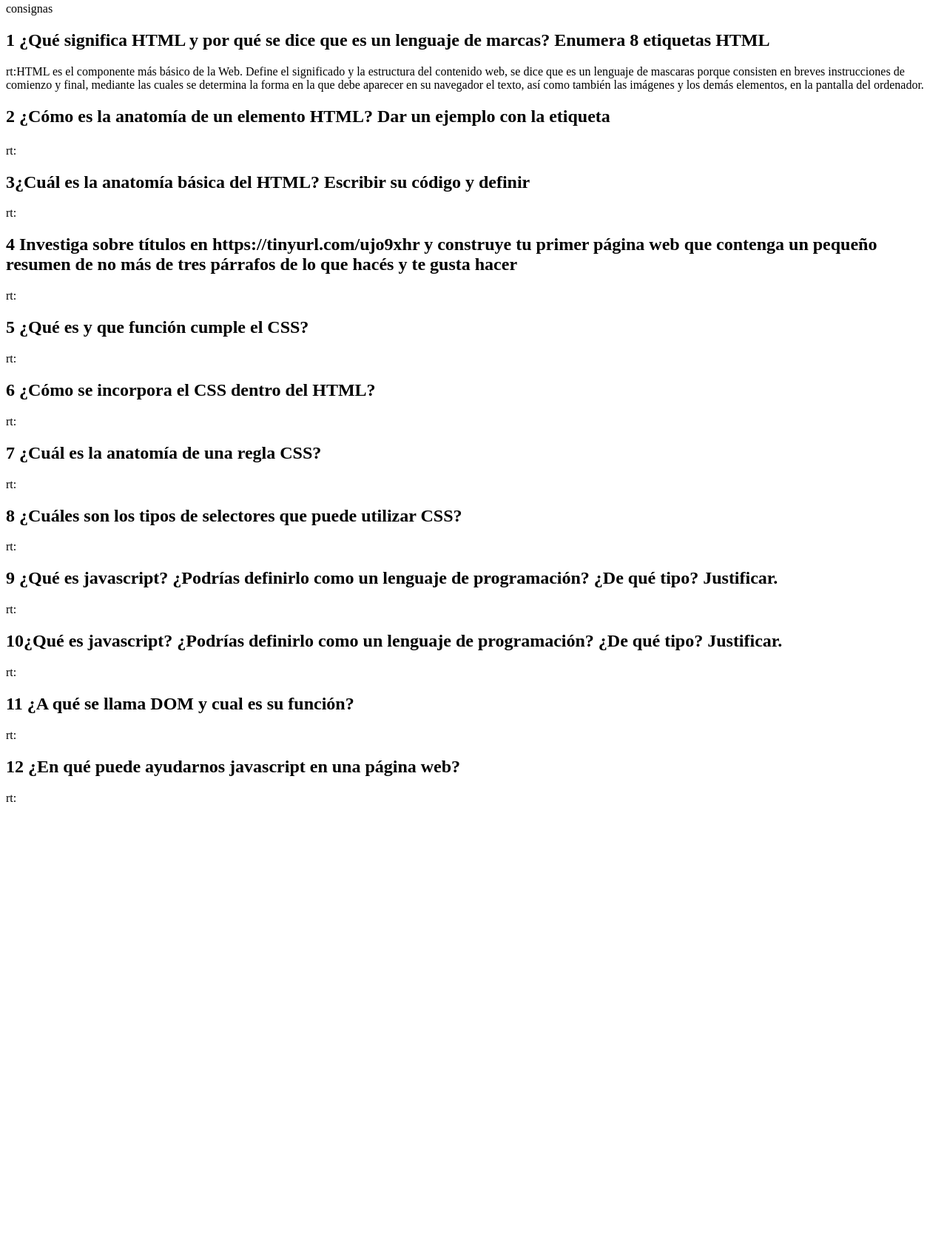
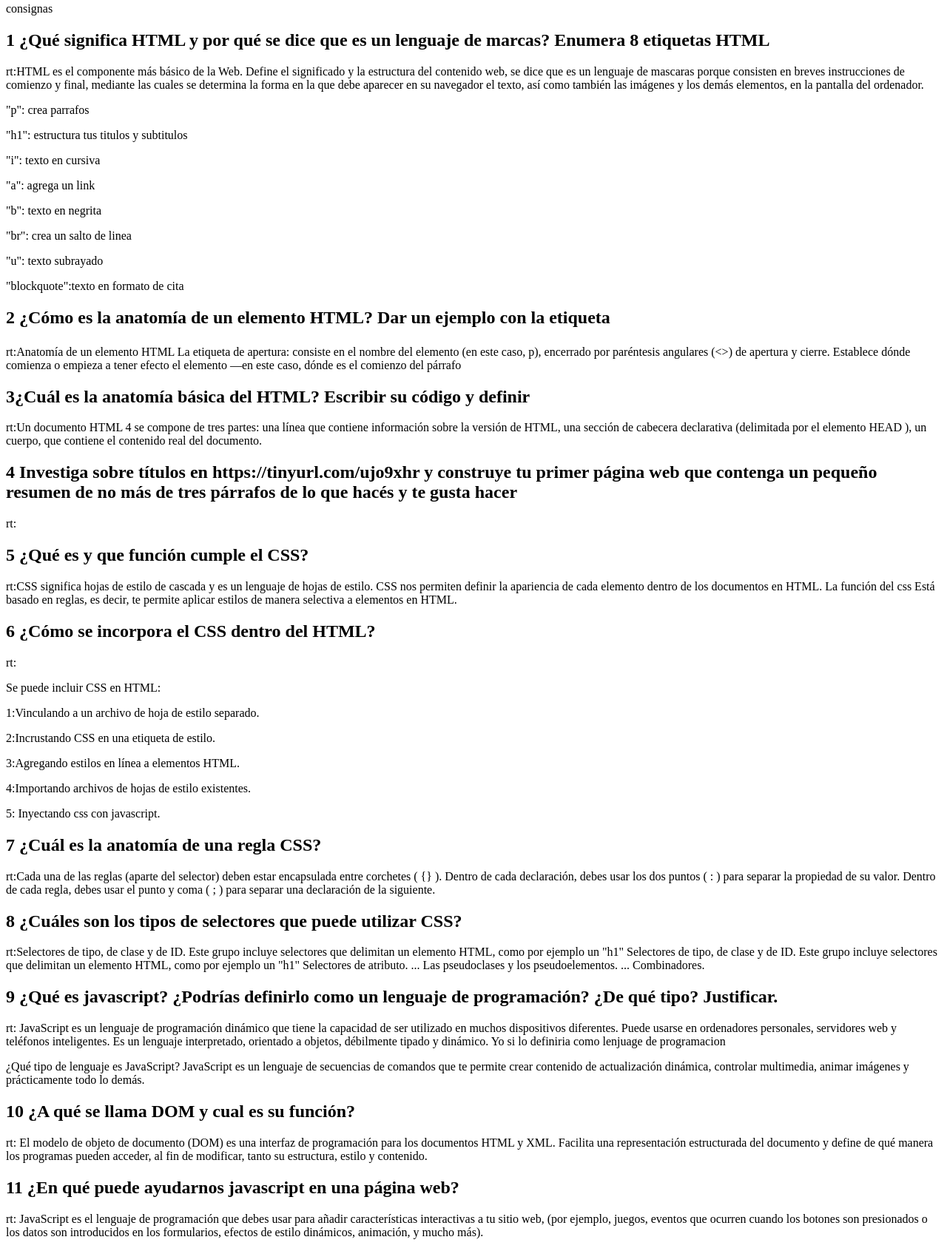
Before and after one commit to thePERRX/prueba, a plain HTML site: page index.html in a window 1280 px wide. Shown: the part 77-1768 px from the top of the page at 74% size. Before the commit the page ends 1181 px from the top, so only its background shows below. Drawn offline with Linux system fonts and the light colour scheme.

Commit message:
pregunta 11

```diff
--- a/index.html
+++ b/index.html
@@ -1,43 +1,104 @@
 <!DOCTYPE html>
 <html lang="es">
+
 <head>
     <meta charset="UTF-8">
     <meta name="viewport" content="width=device-width, initial-scale=1.0">
     <title>TRABAJO PRACTICO Nº1</title>
 </head>
+
 <body>
     <H1>TRABAJO PRACTICO Nº1</H1>
     <p>consignas</p>
     <h2>1 ¿Qué significa HTML y por qué se dice que es un lenguaje de marcas? Enumera 8 etiquetas
         HTML</h2>
-    <p>rt:HTML es el componente más básico de la Web. Define el significado y la estructura del contenido web, se dice que es un lenguaje de mascaras porque consisten en breves instrucciones de comienzo y final, mediante las cuales se determina la forma en la que debe aparecer en su navegador el texto, así como también las imágenes y los demás elementos, en la pantalla del ordenador.</p>
-    <h2>2 ¿Cómo es la anatomía de un elemento HTML? Dar un ejemplo con la etiqueta <p></p></h2>
-    <p>rt:</p>
-    <h2> 3¿Cuál es la anatomía básica del HTML? Escribir su código y definir <!DOCTYPE html> <html>
-        </html> <head></head> <meta charset="utf-8"> <title></title> <body></body></h2>
-        <p>rt:</p>
+    <p>rt:HTML es el componente más básico de la Web. Define el significado y la estructura del contenido web, se dice
+        que es un lenguaje de mascaras porque consisten en breves instrucciones de comienzo y final, mediante las cuales
+        se determina la forma en la que debe aparecer en su navegador el texto, así como también las imágenes y los
+        demás elementos, en la pantalla del ordenador.</p>
+    <p>"p": crea parrafos</p>
+    <p>"h1": estructura tus titulos y subtitulos </p>
+    <p>"i": texto en cursiva </p>
+    <p>"a": agrega un link </p>
+    <p>"b": texto en negrita</p>
+    <p>"br": crea un salto de linea</p>
+    <p>"u": texto subrayado</p>
+    <p>"blockquote":texto en formato de cita</p>
+    <h2>2 ¿Cómo es la anatomía de un elemento HTML? Dar un ejemplo con la etiqueta <p></p>
+    </h2>
+    <p>rt:Anatomía de un elemento HTML
+        La etiqueta de apertura: consiste en el nombre del elemento (en este caso, p), encerrado por paréntesis
+        angulares (<>) de apertura y cierre. Establece dónde comienza o empieza a tener efecto el elemento —en este
+            caso, dónde es el comienzo del párrafo </p>
+    <h2> 3¿Cuál es la anatomía básica del HTML? Escribir su código y definir
+        <!DOCTYPE html>
+        <html>
+
+        </html>
+
+        <head></head>
+        <meta charset="utf-8">
+        <title></title>
+
+        <body></body>
+    </h2>
+    <p>rt:Un documento HTML 4 se compone de tres partes: una línea que contiene información sobre la versión de HTML,
+        una sección de cabecera declarativa (delimitada por el elemento HEAD ), un cuerpo, que contiene el contenido
+        real del documento.</p>
+    <p></p>
+    <p></p>
+    <p></p>
+    <p></p>
+    <p></p>
+    <p></p>
+    <p></p>
+    <p></p>
+    <p></p>
+    <p></p>
     <h2>4 Investiga sobre títulos en https://tinyurl.com/ujo9xhr y construye tu primer página web que
         contenga un pequeño resumen de no más de tres párrafos de lo que hacés y te gusta hacer</h2>
-            <p>rt:</p>
+    <p>rt: </p>
     <h2>5 ¿Qué es y que función cumple el CSS?</h2>
-            <p>rt: </p>
+    <p>rt:CSS significa hojas de estilo de cascada y es un lenguaje de hojas de estilo. CSS nos permiten definir la
+        apariencia de cada elemento dentro de los documentos en HTML.
+        La función del css Está basado en reglas, es decir, te permite aplicar estilos de manera selectiva a elementos
+        en HTML. </p>
+
     <h2>6 ¿Cómo se incorpora el CSS dentro del HTML?</h2>
-            <p>rt:</p>
+    <p>rt:
+    <p>Se puede incluir CSS en HTML:</p>
+    <p> 1:Vinculando a un archivo de hoja de estilo separado.</p>
+    <p>2:Incrustando CSS en una etiqueta de estilo.</p>
+    <p>3:Agregando estilos en línea a elementos HTML.</p>
+    <p>4:Importando archivos de hojas de estilo existentes.</p>
+    <p>5: Inyectando css con javascript.</p>
     <h2>7 ¿Cuál es la anatomía de una regla CSS?</h2>
-            <p>rt:</p>
-            <h2> 8 ¿Cuáles son los tipos de selectores que puede utilizar CSS?</h2>
-            <p>rt:</p>
+    <p>rt:Cada una de las reglas (aparte del selector) deben estar encapsulada entre corchetes ( {} ). Dentro de cada
+        declaración, debes usar los dos puntos ( : ) para separar la propiedad de su valor. Dentro de cada regla, debes
+        usar el punto y coma ( ; ) para separar una declaración de la siguiente.</p>
+    <h2>8 ¿Cuáles son los tipos de selectores que puede utilizar CSS?</h2>
+    <p>rt:Selectores de tipo, de clase y de ID. Este grupo incluye selectores que delimitan un elemento HTML, como por
+        ejemplo un "h1" Selectores de tipo, de clase y de ID. Este grupo incluye selectores que delimitan un elemento
+        HTML, como por ejemplo un "h1" Selectores de atributo. ...
+        Las pseudoclases y los pseudoelementos. ...
+        Combinadores.</p>
     <h2>9 ¿Qué es javascript? ¿Podrías definirlo como un lenguaje de programación? ¿De qué tipo?
         Justificar.</h2>
-                <p>rt:</p>
-                <h2>10¿Qué es javascript? ¿Podrías definirlo como un lenguaje de programación? ¿De qué tipo?
-                    Justificar. </h2>
-                    <p>rt:</p>
-                    <h2>11 ¿A qué se llama DOM y cual es su función?</h2>
-                    <p>rt:</p>
-                    <h2>12 ¿En qué puede ayudarnos javascript en una página web?</h2>
-                    <p>rt:</p>
+    <p>rt: JavaScript es un lenguaje de programación dinámico que tiene la capacidad de ser utilizado en muchos
+        dispositivos diferentes. Puede usarse en ordenadores personales, servidores web y teléfonos inteligentes. Es un
+        lenguaje interpretado, orientado a objetos, débilmente tipado y dinámico.
+        Yo si lo definiria como lenjuage de programacion </p>
+    <p>¿Qué tipo de lenguaje es JavaScript?
+        JavaScript es un lenguaje de secuencias de comandos que te permite crear contenido de actualización dinámica,
+        controlar multimedia, animar imágenes y prácticamente todo lo demás. </p>
+    <h2>10 ¿A qué se llama DOM y cual es su función?</h2>
+    <p>rt: El modelo de objeto de documento (DOM) es una interfaz de programación para los documentos HTML y XML.
+        Facilita una representación estructurada del documento y define de qué manera los programas pueden acceder, al
+        fin de modificar, tanto su estructura, estilo y contenido.</p>
+    <h2>11 ¿En qué puede ayudarnos javascript en una página web?</h2>
+    <p>rt: JavaScript es el lenguaje de programación que debes usar para añadir características interactivas a tu sitio
+        web, (por ejemplo, juegos, eventos que ocurren cuando los botones son presionados o los datos son introducidos
+        en los formularios, efectos de estilo dinámicos, animación, y mucho más).</p>
+</body>
 
-
-</body>
 </html>
```
Also changed, not shown: prueba.html (+14 -0 lines). Lines whose indentation alone changed are shown as unchanged.
